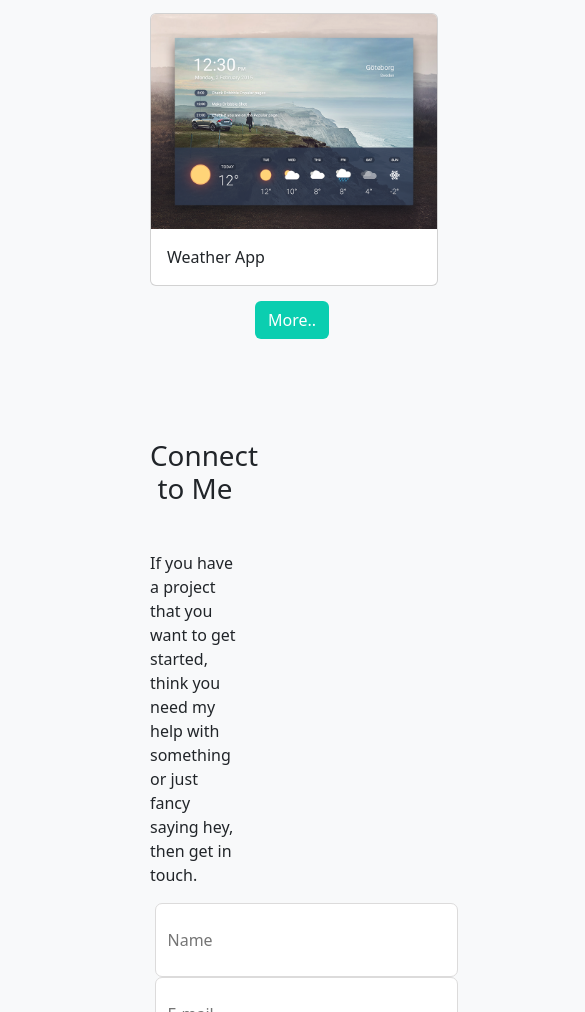
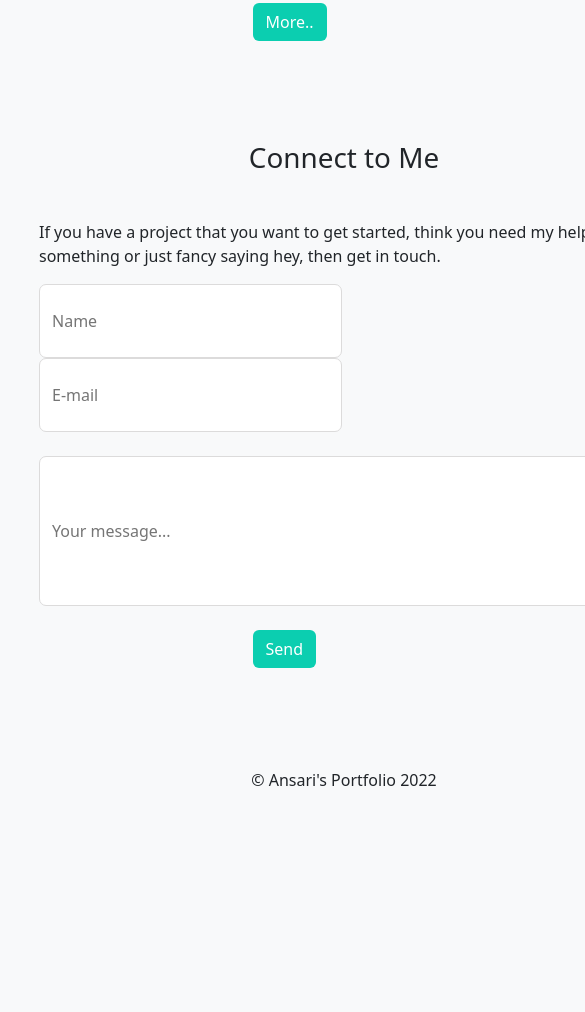
Before and after one commit to MuhammedAnsari/Ansari---Portfolio, a plain HTML site: page index.html in a window 390 px wide. Shown: the part 3029-4041 px from the top of the page, 585 px wide, since content can reach past the window. After the commit the page ends 3837 px from the top, so only its background shows below. Drawn offline with nearby package versions, Linux system fonts and the light colour scheme.

Commit message:
Finished

```diff
--- a/index.html
+++ b/index.html
@@ -22,7 +22,7 @@
                     <a class="nav-link" href="#skills">Skills</a>
                     <a class="nav-link " href="#experience">Experience</a>
                     <a class="nav-link " href="#portfolio">Portfolio</a>
-                    <a class="nav-link " href="#">Contact</a>
+                    <a class="nav-link " href="#contact">Contact</a>
                 </div>
             </div>
         </div>
@@ -197,28 +197,31 @@
         <div class="row">
 
             <div class="col-lg-4">
-                <p>If you have a project that you want to get started, think you need my help with something or just fancy saying hey, then get in touch.</p>
+                <p>If you have a project that you want to get started, think you need my help with something or just fancy
+                    saying hey, then get in touch.</p>
             </div>
 
             <div class="col-lg-8">
-                <form class="contact-form"  action="mailto:muhammedansari73@gmail.com" method="post" enctype="text/plain">
+                <form class="contact-form" action="mailto:muhammedansari73@gmail.com" method="post" enctype="text/plain">
 
                     <input class="txt-box" placeholder="Name" type="text" name="name" size="25">
 
                     <input class="txt-box" placeholder="E-mail" type="text" name="mail" size="25"><br> <br>
 
-                    <input class="txt-box" placeholder="Your message..." type="text" name="comment" size="60"><br><br>
+                    <input class="txt-box-mssg" placeholder="Your message..." type="text" name="comment" size="60"><br><br>
 
-                    <input class="btn title-btn" type="submit" value="Send">
+                    <input class="btn btn-contact" type="submit" value="Send">
 
-                    </form>
+                </form>
             </div>
 
         </div>
-
-
     </div>
 
+    <!--Footer-->
+    <div class="footer">
+        <p align="center">&copy; Ansari's Portfolio 2022</p>
+    </div>
 
 
     <!--Fontawesome-->
--- a/style.css
+++ b/style.css
@@ -105,13 +105,30 @@ body{
     margin: 100px 150px 30px 150px;
 }
 .contact-form{
-    margin-left: 5%;
+    margin-left: 15%;
 }
 .txt-box{
     font-size: 16px;
     border: 1px solid #dcdbdb;
     border-radius: 7px;
     padding: 1.5rem 0.75rem;
+}
+
+.txt-box-mssg{
+    font-size: 16px;
+    border: 1px solid #dcdbdb;
+    border-radius: 7px;
+    padding: 1.5rem 0.75rem;
+    height: 150px;
+}
+
+.btn-contact{
+    background-color: #0bceb0;
+    color: white;
+}
+
+.footer{
+    margin: 100px 150px 15px 150px;
 }
 
 
@@ -150,6 +167,8 @@ body{
 
     .portfolio{
         width: 300px;
+        width: 610px;
+        margin-left: 10%;
     }
     .port-img{
         margin-top: 25px;
@@ -157,4 +176,18 @@ body{
     .btn-port{
         margin-left: 35%;
     }
+    .contact-form{
+        margin-left: 0%;
+    }
+    .contact-me{
+        margin-left: 10%;
+        width: 610px;
+    }
+    .btn-contact{
+        margin-left: 35%;
+    }
+    .footer{
+        width: 610px;
+        margin-left: 10%;
+    }
 }
```
